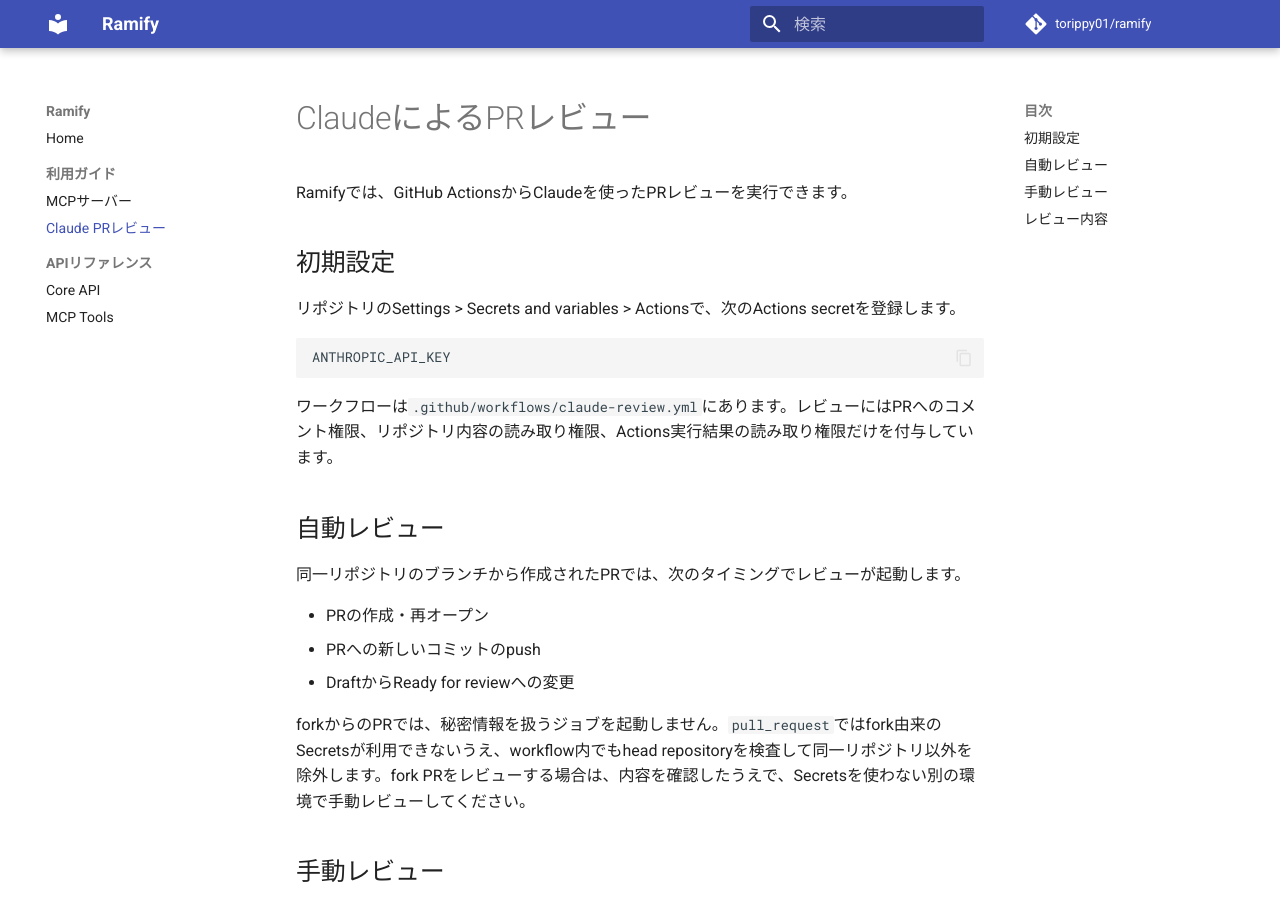
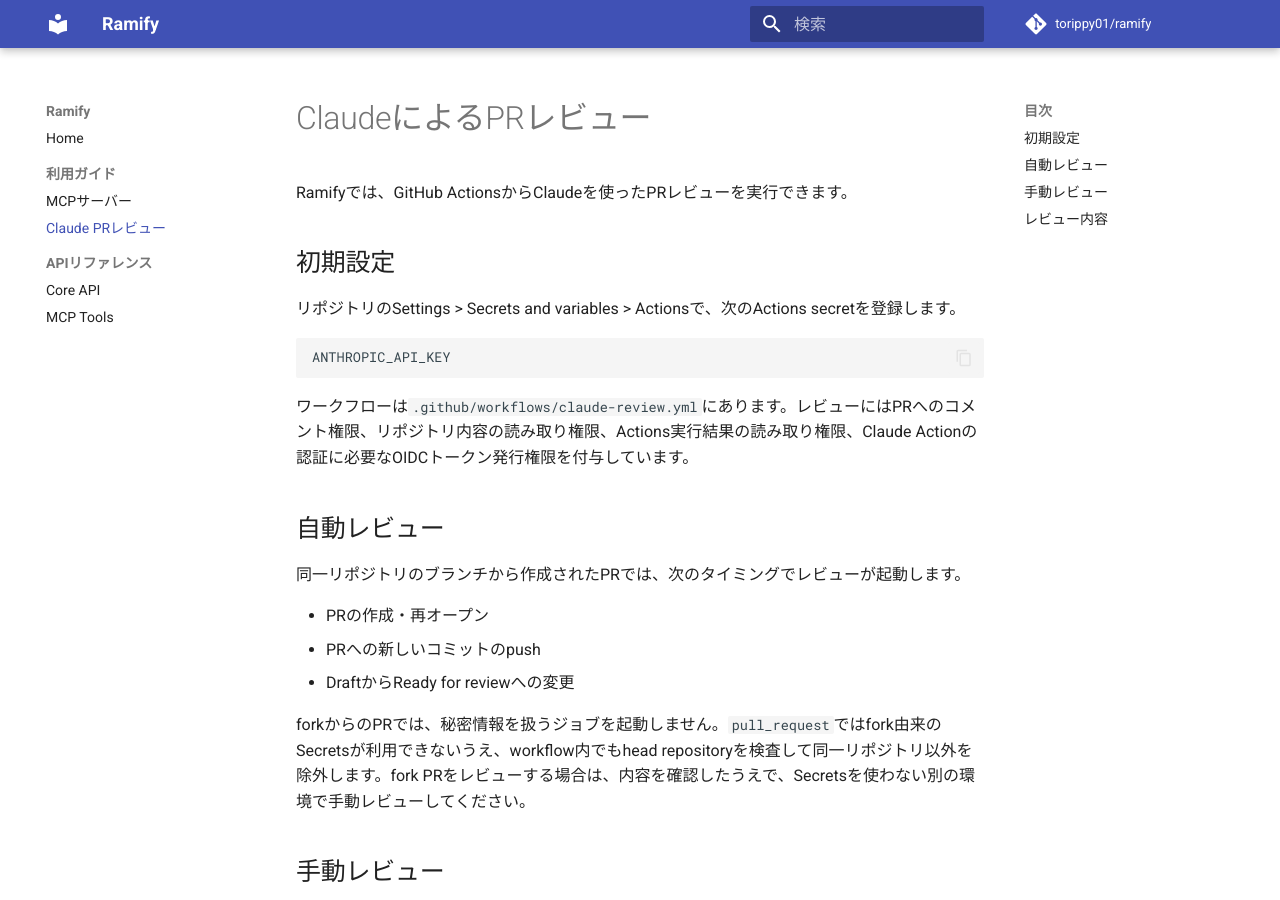
Before and after one commit to torippy01/ramify, an MkDocs documentation site: the page built from docs/guide/claude-review.md, in a window 1280 px wide and 900 px high. Built offline with MkDocs 1.6.1 and Material for MkDocs 9.7.7, drawn with Linux system fonts in a browser that asks for light colours; comment, search, counter and statistics services are not loaded.

Commit message:
Allow Claude review authentication

````diff
--- a/docs/guide/claude-review.md
+++ b/docs/guide/claude-review.md
@@ -10,7 +10,7 @@
 ANTHROPIC_API_KEY
 ```
 
-ワークフローは`.github/workflows/claude-review.yml`にあります。レビューにはPRへのコメント権限、リポジトリ内容の読み取り権限、Actions実行結果の読み取り権限だけを付与しています。
+ワークフローは`.github/workflows/claude-review.yml`にあります。レビューにはPRへのコメント権限、リポジトリ内容の読み取り権限、Actions実行結果の読み取り権限、Claude Actionの認証に必要なOIDCトークン発行権限を付与しています。
 
 ## 自動レビュー
 
````
Also changed, not shown: 1 other file.
